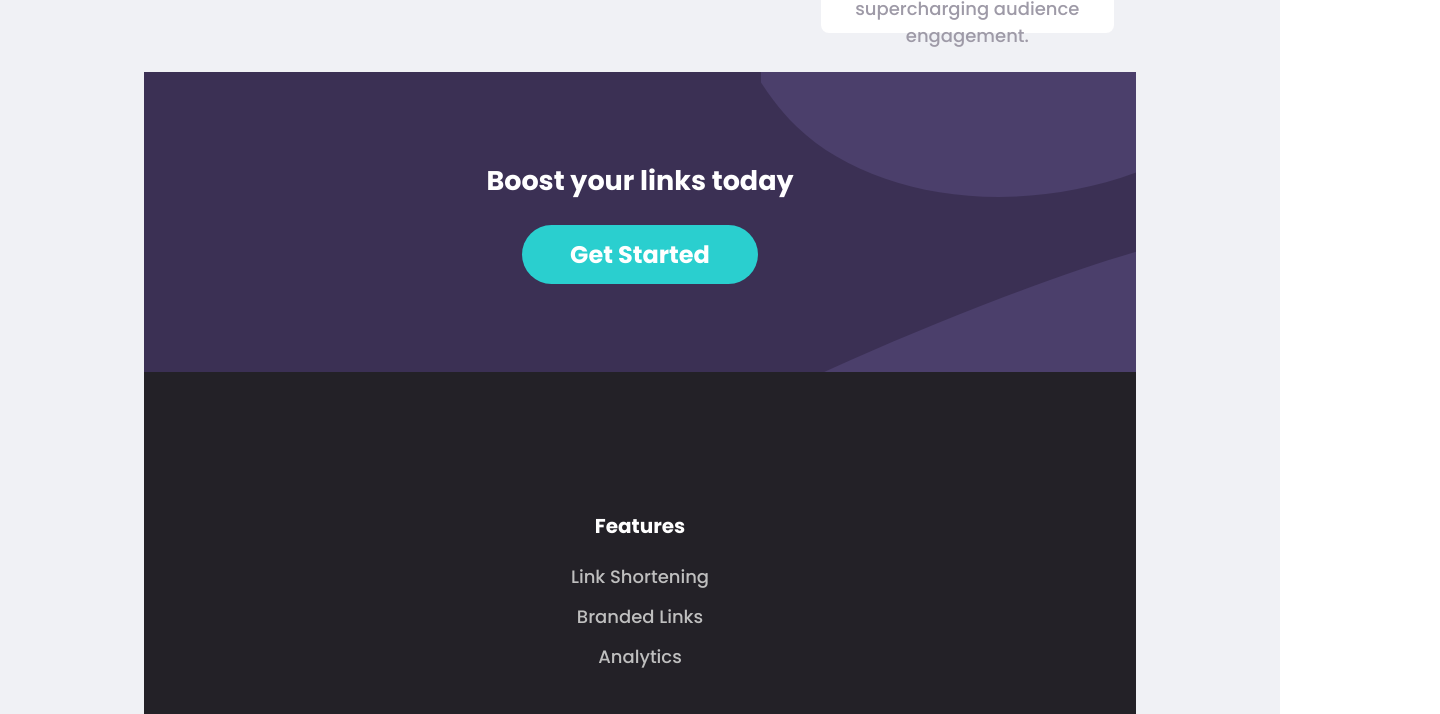
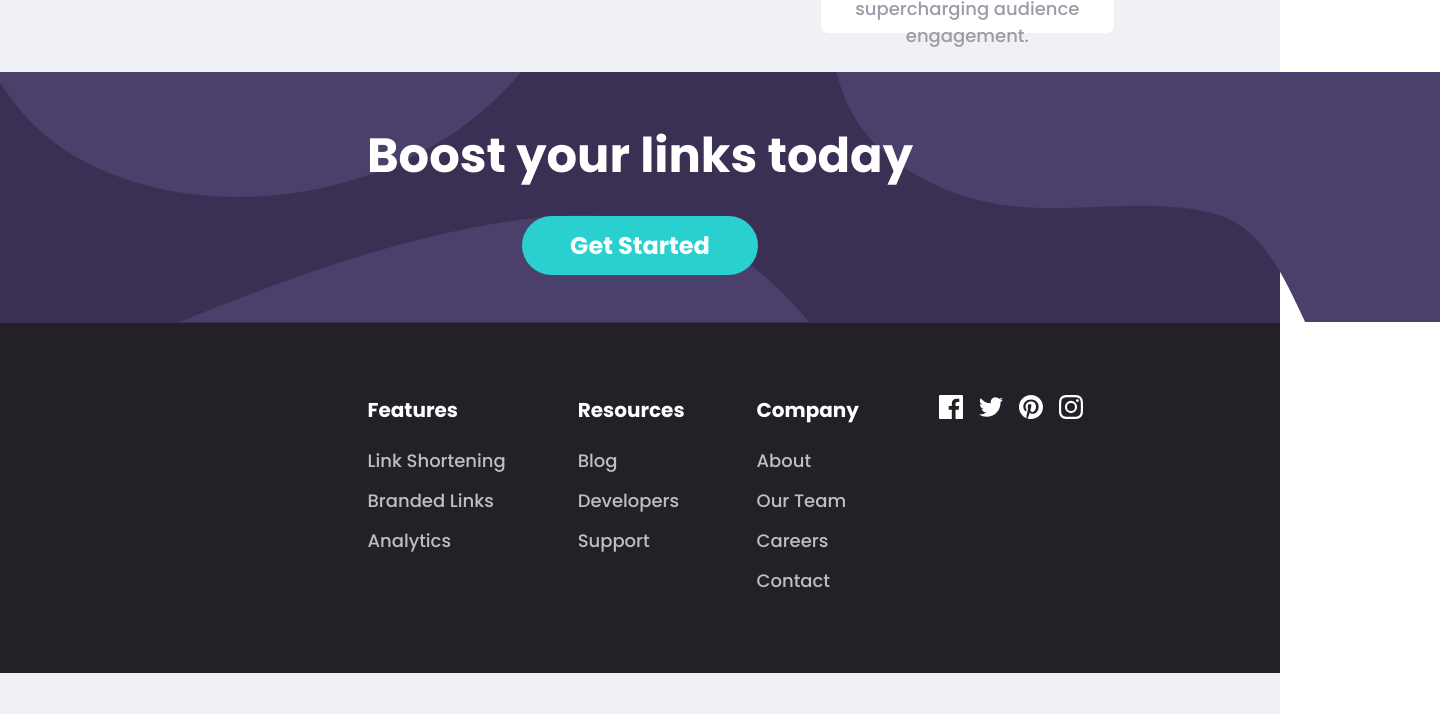
Before and after one commit to KepKepgithub/url-shortening-api, a plain HTML site: page index.html in a window 1280 px wide. Shown: the part 1920-2634 px from the top of the page, 1440 px wide, since content can reach past the window. Drawn offline with Linux system fonts and the light colour scheme.

Commit message:
HTML and CSS Done

```diff
--- a/css/_boost.scss
+++ b/css/_boost.scss
@@ -43,3 +43,23 @@
         }
     }
 }
+
+@media(min-width:1024px){
+    .boost{
+        margin: 0 -9.25em;
+        padding: 2.65em 9.25em;
+        &__heading{
+            font-size: 3rem;
+        }
+        &__pattern{
+            &--desktop{
+                display: block;
+                left: 0;
+                top: 0;
+            }
+            &--mobile{
+                display: none;
+            }
+        }
+    }
+}
--- a/css/_footer.scss
+++ b/css/_footer.scss
@@ -43,3 +43,26 @@
         }
     }
 }
+
+@media(min-width:1024px){
+    .footer{
+        margin: 0 -9.25em;
+        padding: 4 9.25em;
+
+        display: flex;
+        justify-content: end;
+        align-items: flex-start;
+
+        &__article{
+            text-align: left;
+            margin-right: 2rem;
+        }
+        &__logo{
+            margin-right: auto;
+            margin-left: 9.25em;
+        }
+        &__social{
+            margin-right: 9.25em;
+        }
+    }
+}
```
Also changed, not shown: css/main.css, 1 other file.
